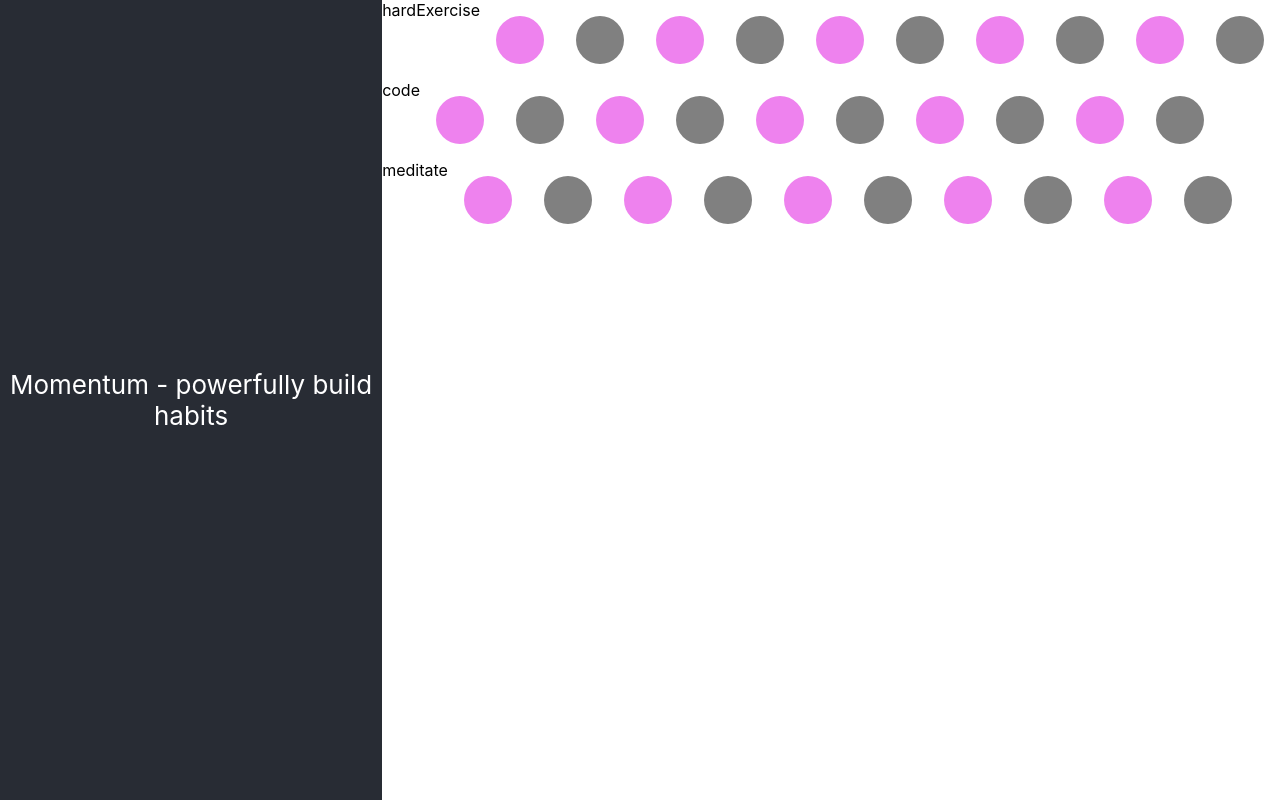
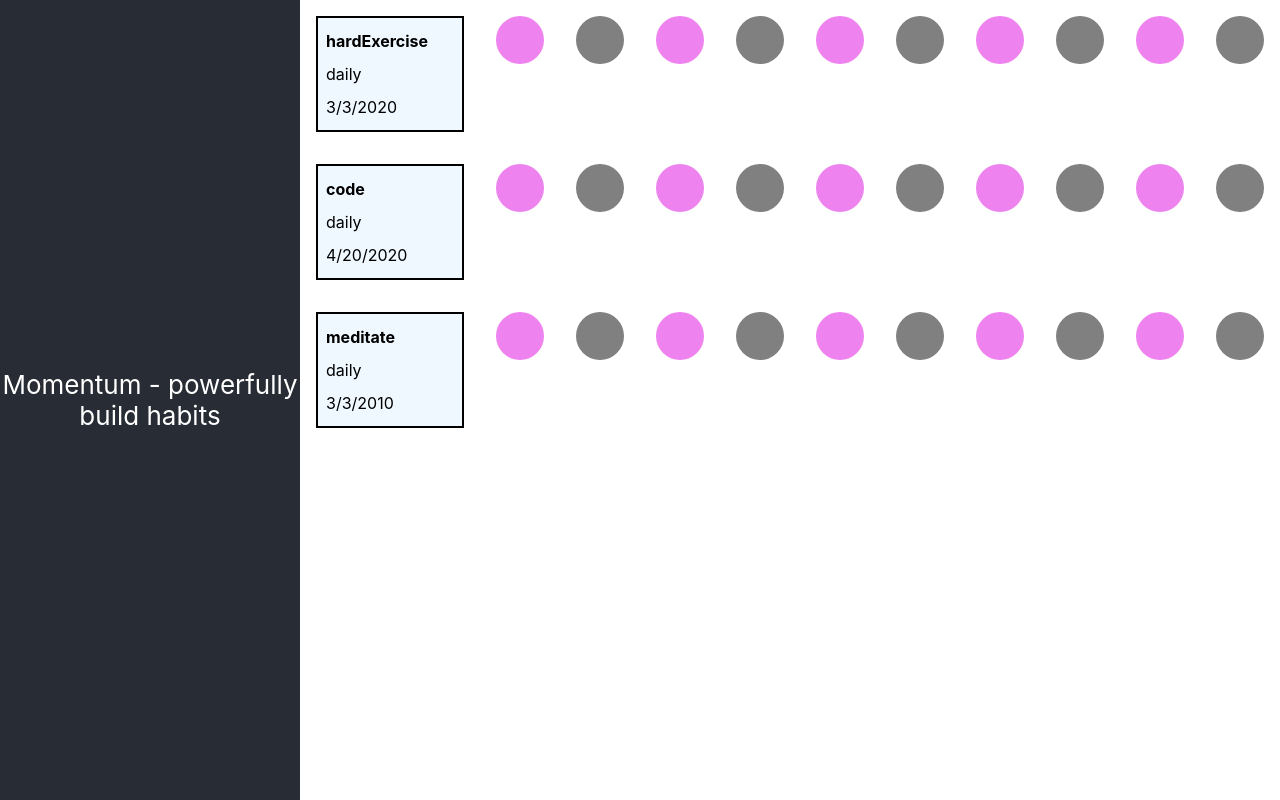
Before and after one commit to methoil/momentum, a React (Create React App) app: page / in a window 1280 px wide. Built offline with nearby package versions, Linux system fonts and the light colour scheme.

Commit message:
feat - habit card component showing data

```diff
--- a/src/App.tsx
+++ b/src/App.tsx
@@ -1,6 +1,7 @@
 import React from "react";
 import "./App.css";
 import Link from "./components/link";
+import HabitCard from "./components/habit-card";
 import habits from "./mock-data.json";
 
 function App() {
@@ -8,7 +9,7 @@ function App() {
   for (let habit of habits) {
     const links = [];
     // for mock, started 10 days ago
-    links.push(<div>{habit.name}</div>);
+    links.push(<HabitCard habitMeta={habit}></HabitCard>);
 
     for (let i = 0; i < 10; i++) {
       links.push(<Link active={!(i % 2)}></Link>);
--- /dev/null
+++ b/src/components/habit-card.scss
@@ -0,0 +1,19 @@
+.habit-card {
+  display: flex;
+  flex-direction: column;
+  justify-content: space-evenly;
+  align-items: baseline;
+  background-color: aliceblue;
+  height: 7rem;
+  width: 9rem;
+  margin: 1rem;
+  border: solid black 2px;
+}
+
+.habit-card-text-item {
+  padding-left: 0.5rem;
+}
+
+.strong {
+  font-weight: bold;
+}
--- /dev/null
+++ b/src/components/habit-card.tsx
@@ -0,0 +1,17 @@
+import React from "react";
+import "./habit-card.scss";
+
+interface IProps {
+  habitMeta: { name: string; type: string; dateStarted: string };
+}
+
+export default function HabitCard(props: IProps) {
+  const { name, type, dateStarted } = props.habitMeta;
+  return (
+    <div className="habit-card">
+      <div className="habit-card-text-item strong">{name}</div>
+      <div className="habit-card-text-item">{type}</div>
+      <div className="habit-card-text-item">{dateStarted}</div>
+    </div>
+  );
+}
--- a/src/mock-data.json
+++ b/src/mock-data.json
@@ -1,14 +1,17 @@
 [
   {
     "name": "hardExercise",
-    "type": "daily"
+    "type": "daily",
+    "dateStarted": "3/3/2020"
   },
   {
     "name": "code",
-    "type": "daily"
+    "type": "daily",
+    "dateStarted": "4/20/2020"
   },
   {
     "name": "meditate",
-    "type": "daily"
+    "type": "daily",
+    "dateStarted": "3/3/2010"
   }
 ]
```
